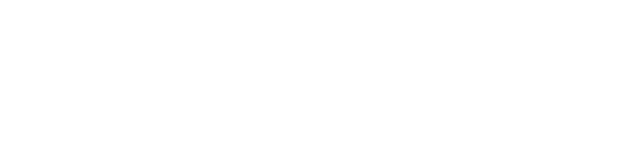
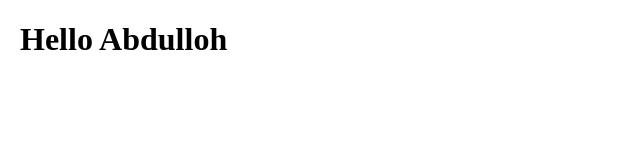
Before and after one commit to azizkhonn/n48-SASS_Template, a plain HTML site: page index.html in a window 1280 px wide. Shown: the whole page, without its empty margins (0-640 px from the left). Drawn offline with Linux system fonts and the light colour scheme.

Commit message:
Add H1 tag in header

```diff
--- a/index.html
+++ b/index.html
@@ -12,6 +12,7 @@
         <div class="container">
             <div class="header">
                 <!-- ... -->
+                <h1>Hello Abdulloh</h1>
             </div>
         </div>
     </header>
```
